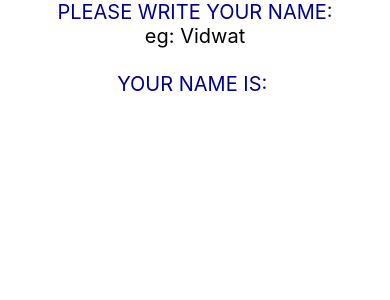
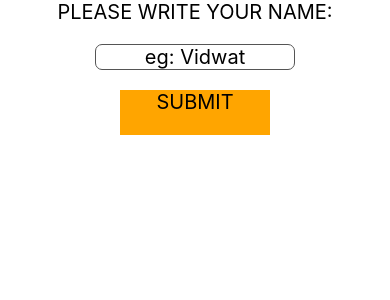
Before and after one commit to vidwatk/tutorialReact-Native, a React Native app in the folder tutorialProject/: screen / in a window 390 px wide. Shown: the top 300 px of the page. Built offline with nearby package versions, Linux system fonts and the light colour scheme.

Commit message:
tutorial(Stage 3): pressable, touchabbleOpacity and touochable highlight

```diff
--- a/tutorialProject/App.js
+++ b/tutorialProject/App.js
@@ -13,11 +13,19 @@ import {
   View,
   ScrollView,
   RefreshControl,
-  TextInput
+  TextInput,
+  Button,
+  TouchableOpacity,
+  TouchableHighlight
 } from 'react-native';
 
 const App = () => {
   const[name, setName] = useState("");
+  const[submitted, SetSubmitted] = useState(false);
+  const onPressHandler = () => {
+      SetSubmitted(!submitted);
+
+  }
   return (
     <View style={styles.body}>
       <Text style={styles.text}>Please write your name:</Text>
@@ -25,12 +33,24 @@ const App = () => {
        style={styles.input}
        placeholder ="eg: Vidwat"
        onChangeText={(value)=> setName(value)}
-       multiline
-       keyboardType='visible-password'
-       maxLength={24}
-       secureTextEntry     //to type in the pwds or sensitive data
+
       />
-      <Text style={styles.text}>Your name is: {name}</Text>
+     {/*<Button title={submitted ? 'Clear' : 'Submit' }
+      onPress={onPressHandler}
+      color="#00f"
+      />*/}
+      <TouchableHighlight
+       onPress={onPressHandler}
+       style={styles.button}
+       activeOpacity={0.76}
+       underlayColor="yellow"
+      >
+        <Text style={styles.text}>{submitted ? 'Clear' : 'Submit' }</Text>
+      </TouchableHighlight>
+      {submitted?
+      <Text style={styles.text}>Reg complete: {name}</Text>
+    : null}
+
     </View>
 
   );
@@ -44,17 +64,25 @@ const styles = StyleSheet.create({
 
   },
   text: {
-    color: "#00008B",
+    color: "black",
     fontSize: 20,
     textTransform: "uppercase"
   },
   input:{
     borderWidth: 1,
     width:200,
-    border: "#555",
+    borderColor: "#555",
     textAlign: "center",
     borderRadius: 7,
-    fontSize: 20
+    fontSize: 20,
+    margin: 20,
+  },
+  button: {
+    backgroundColor: "orange",
+    width: 150,
+    height: 45,
+    elevation: 32,
+    alignItems: "center"
   }
 });
 
```
